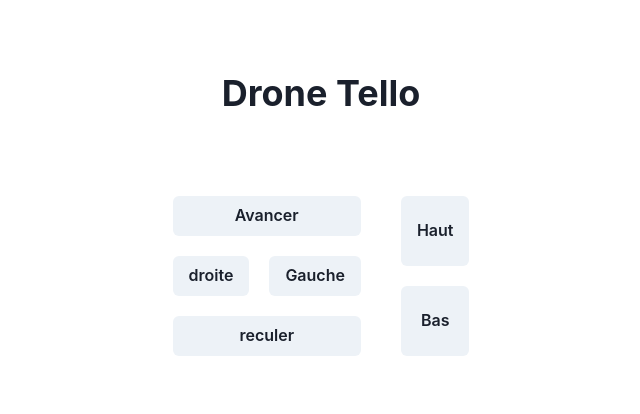
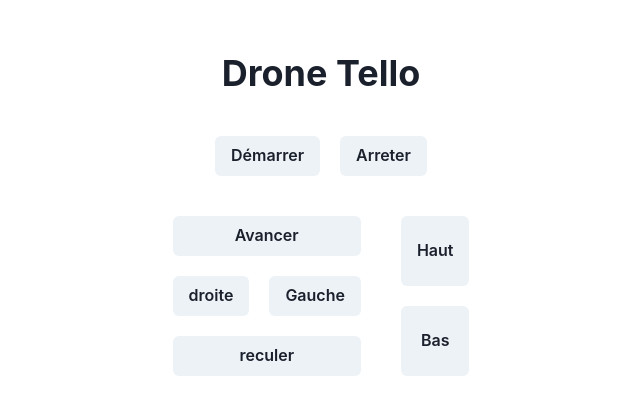
Before and after one commit to suleymanlaarabi/DroneTello-Commander-App, a React (Vite) app: page / in a window 1280 px wide. Shown: the part 186-600 px from the top of the page, without its empty margins (319-959 px from the left). Built offline with nearby package versions, Linux system fonts and the light colour scheme.

Commit message:
add stop and start button

```diff
--- a/src/App.tsx
+++ b/src/App.tsx
@@ -1,7 +1,9 @@
 import { Button, ChakraProvider, Flex, Heading } from "@chakra-ui/react";
 import {
+  arreter,
   avancer,
   bas,
+  demarrer,
   droite,
   gauche,
   haut,
@@ -18,9 +20,13 @@
           alignItems={"center"}
           justifyContent={"center"}
           direction={"column"}
-          gap={20}
+          gap={10}
         >
           <Heading>Drone Tello</Heading>
+          <Flex gap={5}>
+            <Button onClick={demarrer}>Démarrer</Button>
+            <Button onClick={arreter}>Arreter</Button>
+          </Flex>
           <Flex gap={10}>
             <Flex gap={5} direction={"column"}>
               <Button onClick={avancer}>Avancer</Button>
```
